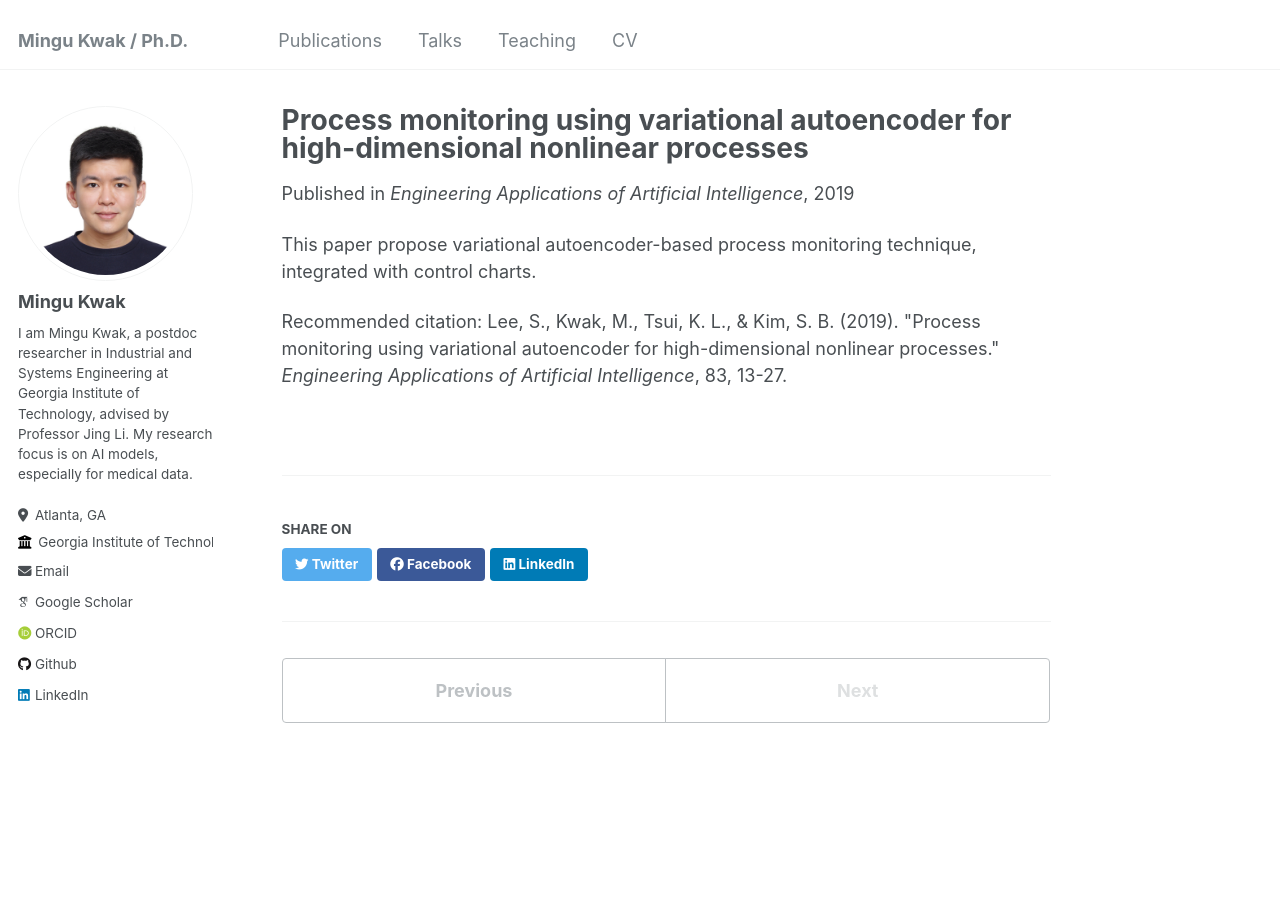
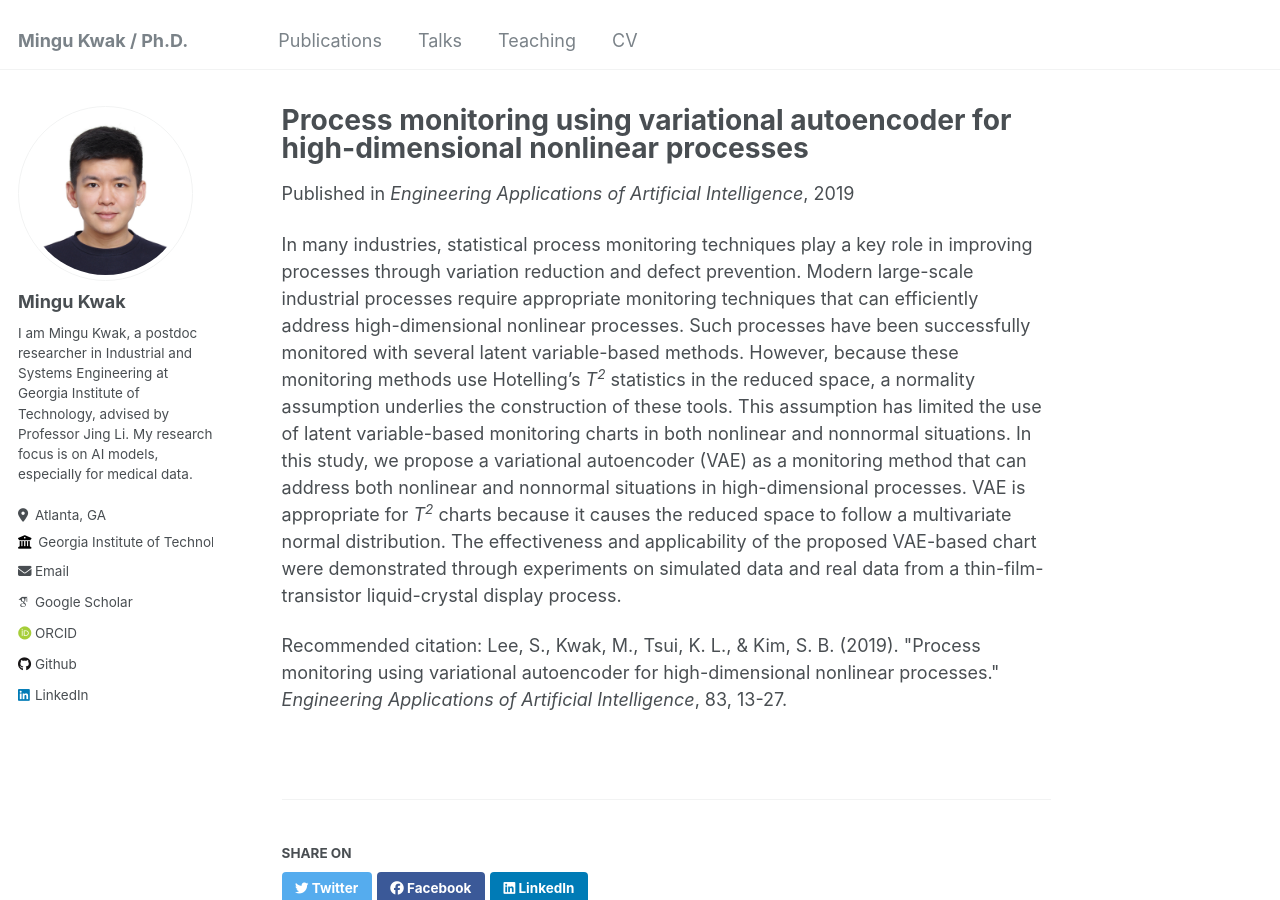
Before and after one commit to min9kwak/min9kwak.github.io, a Jekyll site: the page built from _publications/2019-08-01-process-monitoring-1.md, in a window 1280 px wide and 900 px high. Built offline with Jekyll 4.4.1, drawn with Linux system fonts in a browser that asks for light colours; some web fonts are replaced.

Commit message:
first paper fixed

```diff
--- a/_publications/2019-08-01-process-monitoring-1.md
+++ b/_publications/2019-08-01-process-monitoring-1.md
@@ -2,12 +2,19 @@
 title: "Process monitoring using variational autoencoder for high-dimensional nonlinear processes"
 collection: publications
 permalink: /publication/2019-08-01-process-monitoring-1
-excerpt: 'This paper propose variational autoencoder-based process monitoring technique, integrated with control charts.'
+excerpt: 'Proposed variational autoencoder-based process control chart for monitoring.'
 date: 2019-08-01
 venue: 'Engineering Applications of Artificial Intelligence'
 paperurl: 'https://www.sciencedirect.com/science/article/abs/pii/S0952197619300983'
 ---
 
-This paper propose variational autoencoder-based process monitoring technique, integrated with control charts.
+In many industries, statistical process monitoring techniques play a key role in improving processes through variation reduction and defect prevention.
+Modern large-scale industrial processes require appropriate monitoring techniques that can efficiently address high-dimensional nonlinear processes.
+Such processes have been successfully monitored with several latent variable-based methods.
+However, because these monitoring methods use Hotelling’s *T<sup>2</sup>* statistics in the reduced space, a normality assumption underlies the construction of these tools.
+This assumption has limited the use of latent variable-based monitoring charts in both nonlinear and nonnormal situations.
+In this study, we propose a variational autoencoder (VAE) as a monitoring method that can address both nonlinear and nonnormal situations in high-dimensional processes.
+VAE is appropriate for *T<sup>2</sup>* charts because it causes the reduced space to follow a multivariate normal distribution.
+The effectiveness and applicability of the proposed VAE-based chart were demonstrated through experiments on simulated data and real data from a thin-film-transistor liquid-crystal display process.
 
 Recommended citation: Lee, S., Kwak, M., Tsui, K. L., & Kim, S. B. (2019). &quot;Process monitoring using variational autoencoder for high-dimensional nonlinear processes.&quot; <i>Engineering Applications of Artificial Intelligence</i>, 83, 13-27.
```
